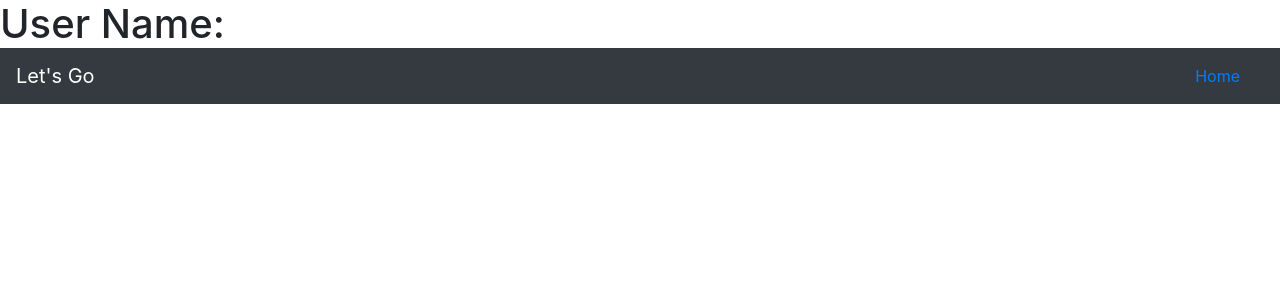
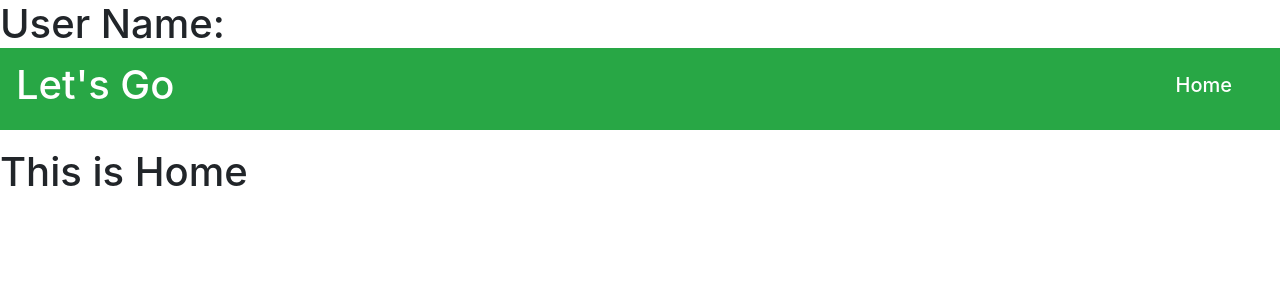
Before and after one commit to Faisal-Ahmed-Tonoy/let-s-go, a React (Create React App) app: page / in a window 1280 px wide. Shown: the top 300 px of the page. Built offline with nearby package versions, Linux system fonts and the light colour scheme.

Commit message:
start home

```diff
--- a/src/App.js
+++ b/src/App.js
@@ -21,6 +21,12 @@ function App() {
        <Header></Header>
 
     <Switch>
+    <Route path="/home">
+              <Home />
+            </Route>
+            <Route exact path="/">
+              <Home />
+            </Route>
 
         </Switch>
 
--- a/src/components/Header/Header.css
+++ b/src/components/Header/Header.css
@@ -0,0 +1,3 @@
+.nav-text h5 a {
+    color: white;
+}
--- a/src/components/Header/Header.js
+++ b/src/components/Header/Header.js
@@ -5,16 +5,16 @@ import { Link } from 'react-router-dom';
 const Header = () => {
     return (
 
-            <Navbar className="mt-5" fixed="top" collapseOnSelect expand="lg" bg="dark" variant="dark">
-  <Navbar.Brand >Let's Go</Navbar.Brand>
+            <Navbar className="mt-5" fixed="top" collapseOnSelect expand="lg" bg="success" variant="dark">
+  <Navbar.Brand > <h1>Let's Go</h1></Navbar.Brand>
   <Navbar.Toggle aria-controls="responsive-navbar-nav" />
   <Navbar.Collapse id="responsive-navbar-nav">
     <Nav className="mr-auto">
 
 
     </Nav>
-    <Nav>
-      <Nav.Link > <Link to="/home">Home</Link> </Nav.Link>
+    <Nav >
+      <Nav.Link   > <Link to="/home">  <h5 className="nav-link" style={{color:'white', textDecoration:'none'}}>Home</h5></Link> </Nav.Link>
       <Nav.Link >  </Nav.Link>
     </Nav>
   </Navbar.Collapse>
--- a/src/components/Home/Home.js
+++ b/src/components/Home/Home.js
@@ -2,9 +2,10 @@
 
  const Home = () => {
      return (
-         <div>
-             <h1>This is Home</h1>
+         <div style={{marginTop:"100px"}}>
+             <h1 >This is Home</h1>
          </div>
+
      );
  };
 
```
